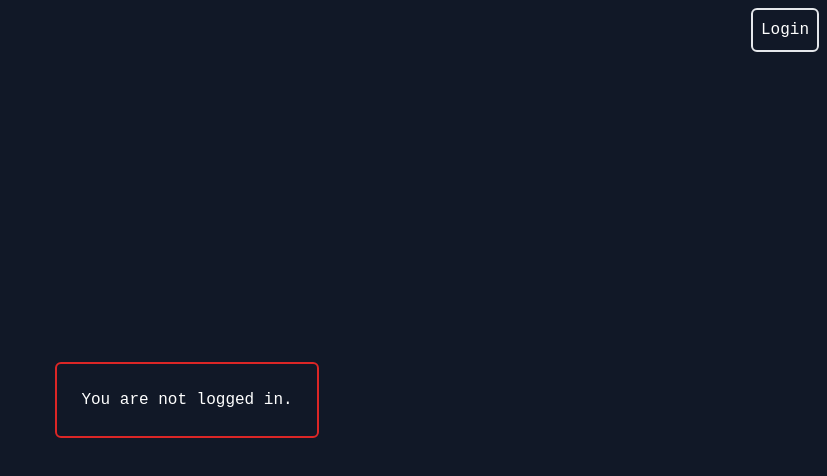
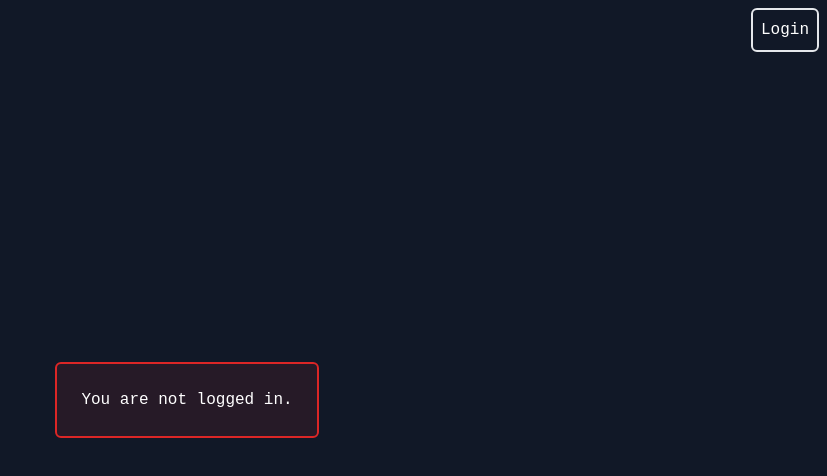
Before and after one commit to notarib-catcher/carcontrol, a SvelteKit app: page / in a window 1280 px wide. Shown: the top 476 px of the page, without its empty margins (453-1280 px from the left). Built offline with nearby package versions, Linux system fonts and the light colour scheme; no server answers.

Commit message:
Style update

```diff
--- a/src/routes/+page.svelte
+++ b/src/routes/+page.svelte
@@ -39,7 +39,7 @@
 </div>
 {:else}
 <div class=" h-[100lvh] w-[100lvw] bg-gray-900 flex items-center justify-center">
-    <div class=" border-2 font-pt-mono-regular border-red-600 text-center text-white rounded-md items-center justify-center flex flex-col p-6">
+    <div class=" border-2 font-pt-mono-regular bg-red-600 bg-opacity-10 border-red-600 text-center text-white rounded-md items-center justify-center flex flex-col p-6">
         {#if $page.data.session}
             You are not whitelisted.
         {:else}
```
